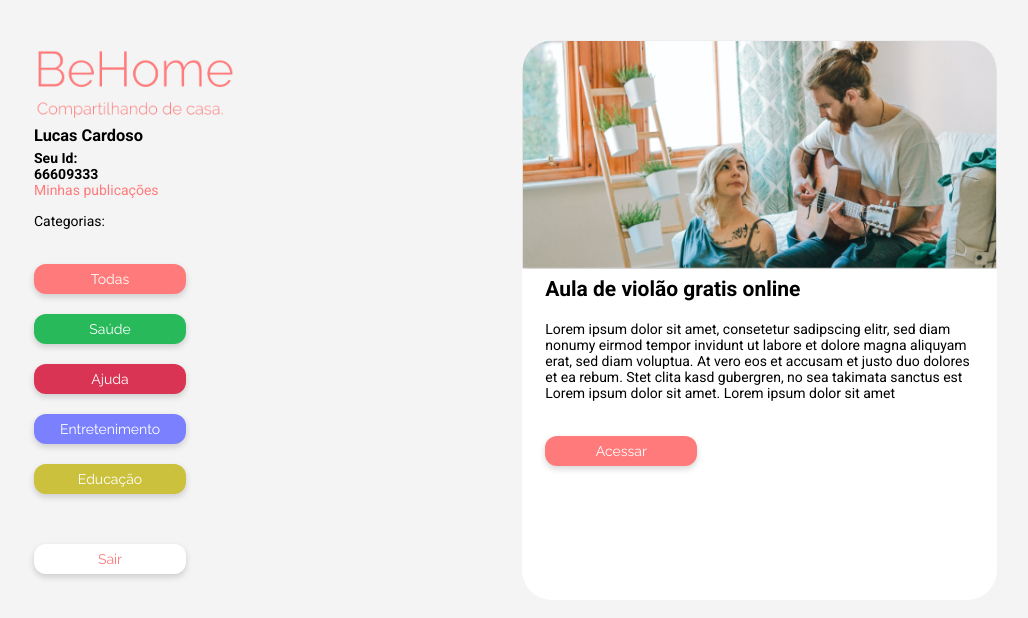
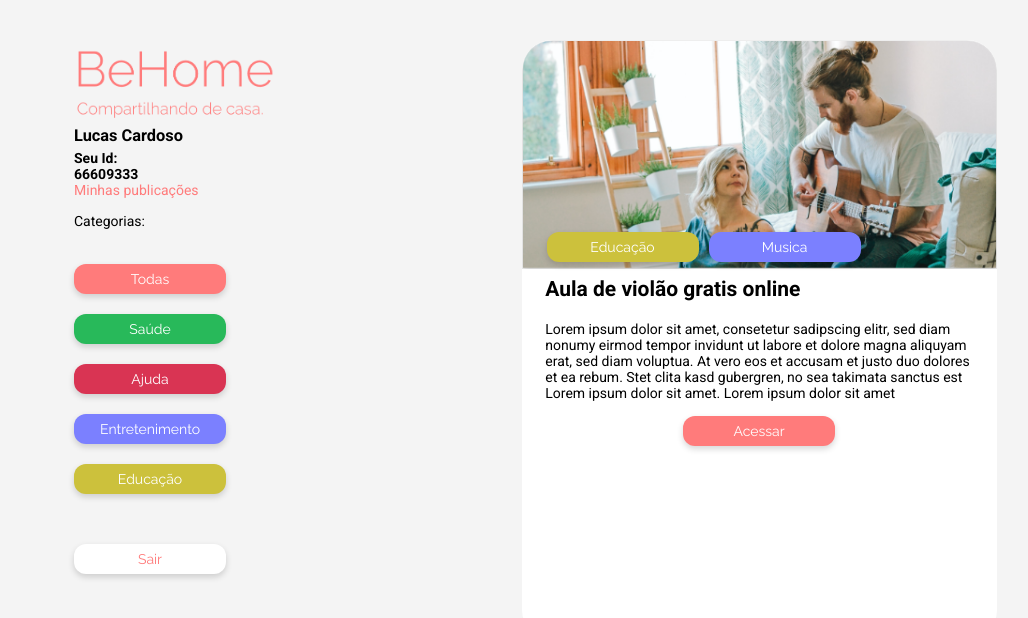
Before and after one commit to luccardoso51/BeHome-Frontend, a React (Create React App) app: page /feed in a window 1280 px wide. Shown: the top 618 px of the page, without its empty margins (6-1034 px from the left). Built offline with nearby package versions, Linux system fonts and the light colour scheme.

Commit message:
doing feed-page 2.0

```diff
--- a/src/components/Aside/Aside.css
+++ b/src/components/Aside/Aside.css
@@ -1,3 +1,5 @@
 .aside-container {
   width: 250px;
+  position: relative;
+  left: 40px;
 }
--- a/src/components/Description/Description.css
+++ b/src/components/Description/Description.css
@@ -3,5 +3,4 @@
   width: 90%;
   margin: 0 auto;
   display: grid;
-  justify-items: left;
 }
--- a/src/components/Publication/Publication.css
+++ b/src/components/Publication/Publication.css
@@ -2,6 +2,6 @@
   background: white;
   width: 50%;
   min-width: 400px;
-  height: 70vh;
+  height: 75vh;
   border-radius: 30px;
 }
--- a/src/pages/Feed/index.js
+++ b/src/pages/Feed/index.js
@@ -30,8 +30,15 @@ export default function Feed() {
         <button className="sair">Sair</button>
       </Aside>
       <Publication className="publication">
-        <img id="imgback" src={imgBack} alt="ImageMusic"/>
+
+          <img id="imgback" src={imgBack} alt="ImageMusic"/>
+          <div className="buttons">
+            <Button background="#CCC13C">Educação</Button>
+            <Button background="#7B80FF">Musica</Button>
+          </div>
+
         <Description>
+
           <h2 className="back-white">Aula de violão gratis online</h2>
           <p className='back-white'>
             Lorem ipsum dolor sit amet, consetetur sadipscing elitr, sed diam
@@ -40,9 +47,8 @@ export default function Feed() {
             rebum. Stet clita kasd gubergren, no sea takimata sanctus est Lorem
             ipsum dolor sit amet. Lorem ipsum dolor sit amet
           </p>
-          <Button className="acessar" background="#FF7B7B">Acessar</Button>
+          <button className="acessar" background="#FF7B7B">Acessar</button>
         </Description>
-
 
       </Publication>
     </div>
--- a/src/pages/Feed/styles.css
+++ b/src/pages/Feed/styles.css
@@ -44,5 +44,23 @@ Aside {
 }
 
 .acessar {
-  background-color: red;
+  background: #FF7B7B;
+  margin: 0 auto;
 }
+
+.buttons {
+  position: relative;
+  bottom: 40px;
+  left: 20px;
+
+  background: transparent;
+}
+
+.buttons Button {
+  margin: 0 5px;
+}
+
+.descriotion-container {
+  position: relative;
+  bottom: 30px;
+}
--- a/src/pages/MyPublications/index.js
+++ b/src/pages/MyPublications/index.js
@@ -7,7 +7,6 @@ import './styles.css';
 
 
 import ImgLogo from '../../assets/Logo.png';
-import publicationImg from '../../assets/publication.png';
 
 export default function MyPublications() {
     return (
```
